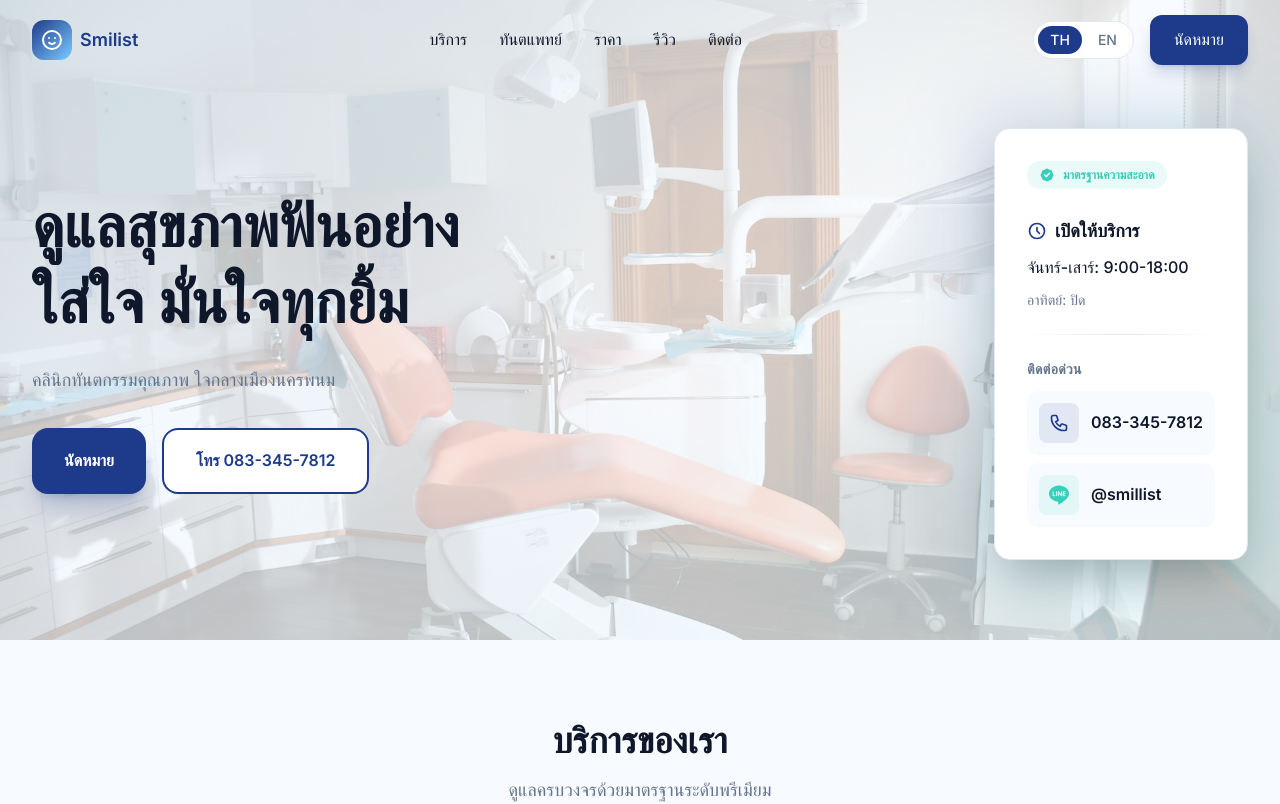
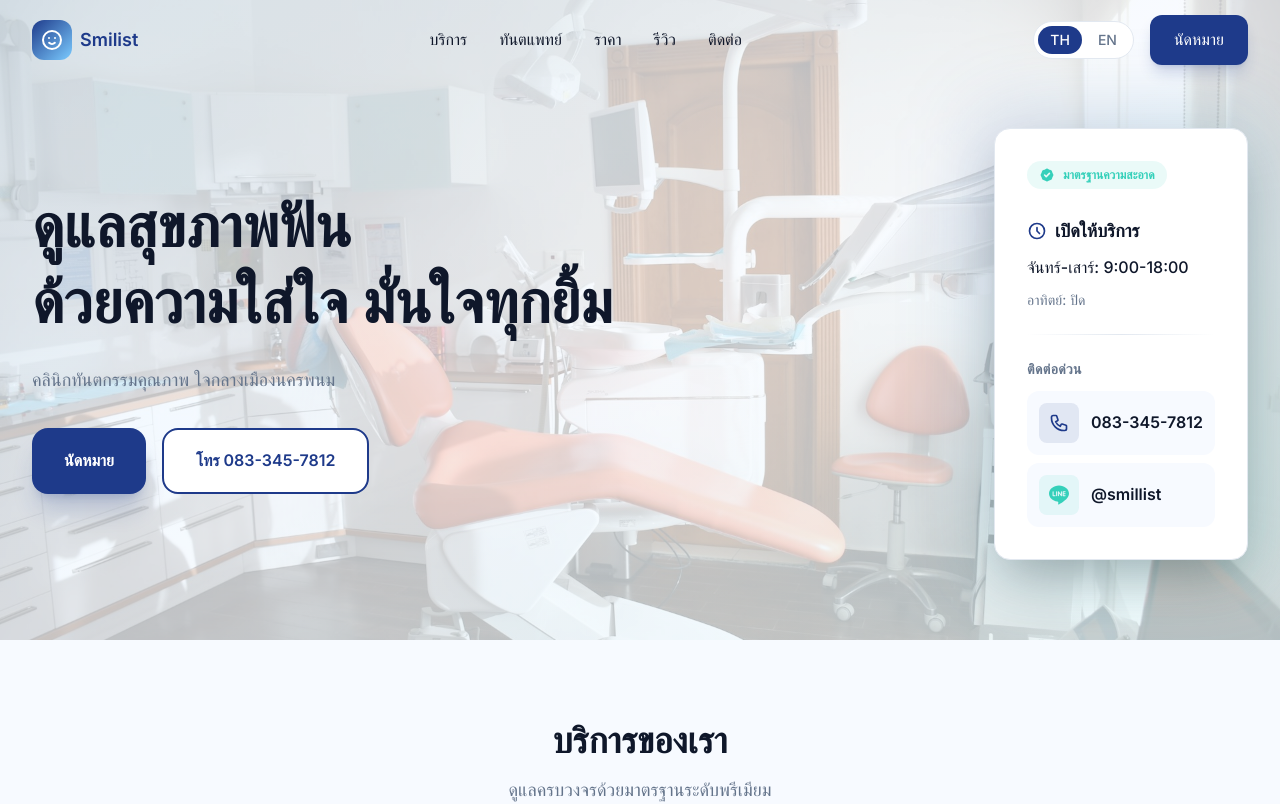
Before and after one commit to kantapit123/smillist-landing, a React (Vite) app: page / in a window 1280 px wide. Shown: the top 804 px of the page. Built offline with nearby package versions, Linux system fonts and the light colour scheme.

Commit message:
Update Thai translations for hero section to improve clarity and flow.

```diff
--- a/src/content/translations.ts
+++ b/src/content/translations.ts
@@ -12,8 +12,8 @@ export const translations = {
 
     // Hero
     heroTitle: 'ดูแลสุขภาพฟันอย่างใส่ใจ มั่นใจทุกยิ้ม',
-    heroTitleLine1: 'ดูแลสุขภาพฟันอย่าง',
-    heroTitleLine2: 'ใส่ใจ มั่นใจทุกยิ้ม',
+    heroTitleLine1: 'ดูแลสุขภาพฟัน',
+    heroTitleLine2: 'ด้วยความใส่ใจ มั่นใจทุกยิ้ม',
     heroSubtitle: 'คลินิกทันตกรรมคุณภาพ ใจกลางเมืองนครพนม',
     heroCtaBook: 'นัดหมาย',
     heroCtaCall: 'โทร 083-345-7812',
```
